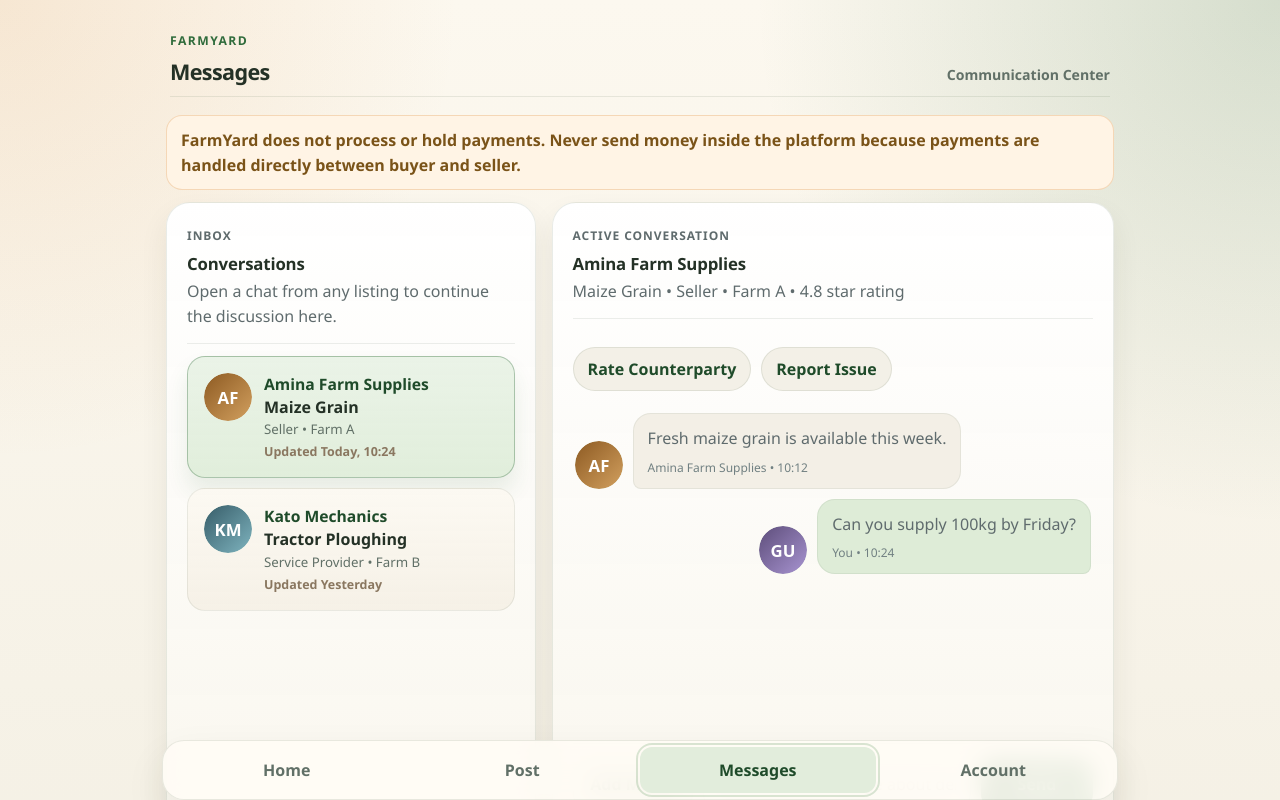
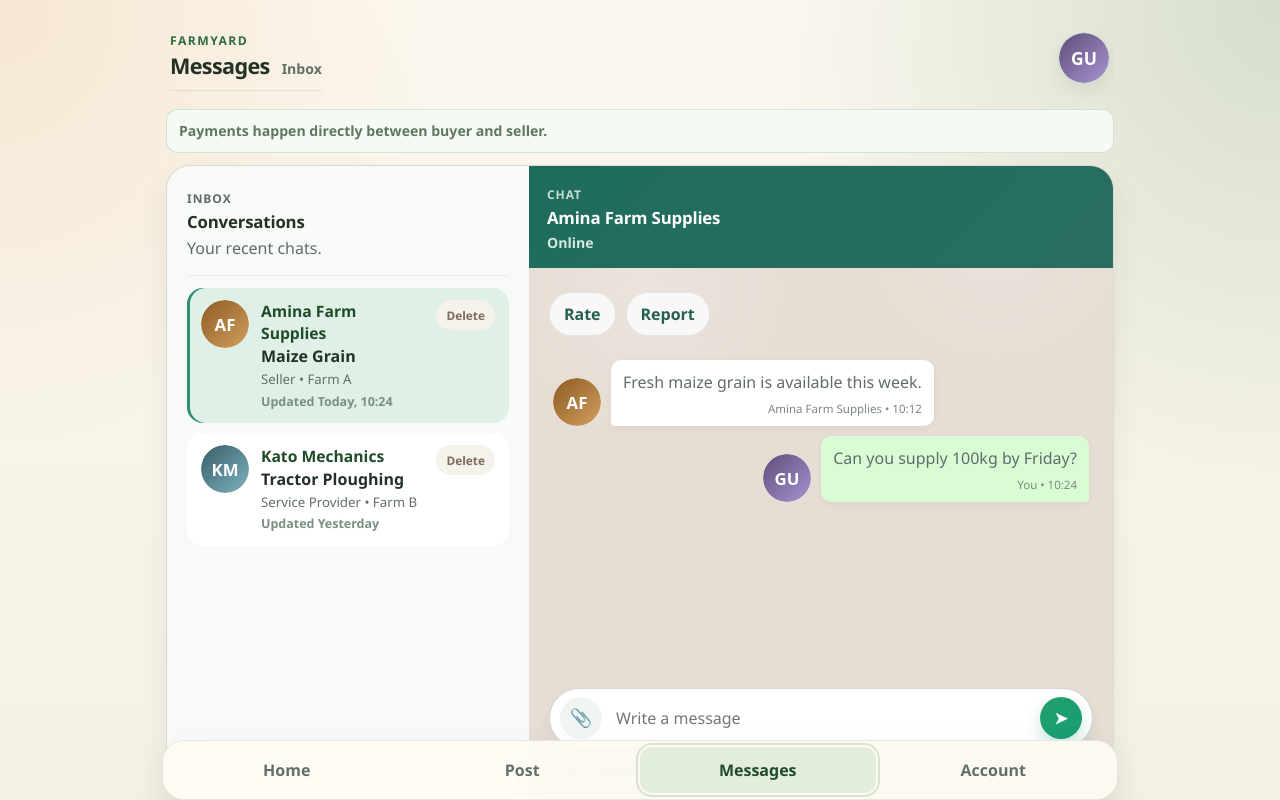
Before and after one commit to hertha-eng/farmyard-app, a plain HTML site: page index.html in a window 1280 px wide. Both pictures are taken after a click on the button "Messages". Shown: the top 800 px of the page. Drawn offline with nearby package versions, Linux system fonts and the light colour scheme.

Commit message:
messaging tab

```diff
--- a/index.html
+++ b/index.html
@@ -139,33 +139,36 @@
     </div>
 
     <div id="messages-tab" class="tab" hidden>
-        <div class="page-heading">
-            <p class="page-brand">FarmYard</p>
-            <div class="page-heading-row">
-                <h2>Messages</h2>
-                <p class="page-heading-note">Communication Center</p>
+        <div class="page-heading messages-page-heading">
+            <div>
+                <p class="page-brand">FarmYard</p>
+                <div class="page-heading-row">
+                    <h2>Messages</h2>
+                    <p class="page-heading-note">Inbox</p>
+                </div>
             </div>
+            <div id="messages-profile-avatar" class="messages-profile-avatar" aria-label="Your profile photo"></div>
         </div>
-        <p class="payment-warning">FarmYard does not process or hold payments. Never send money inside the platform because payments are handled directly between buyer and seller.</p>
+        <p class="payment-warning">Payments happen directly between buyer and seller.</p>
         <div class="messages-layout">
             <div class="messages-panel">
                 <div class="messages-panel-header">
                     <p class="messages-panel-kicker">Inbox</p>
                     <h3>Conversations</h3>
-                    <p>Open a chat from any listing to continue the discussion here.</p>
+                    <p>Your recent chats.</p>
                 </div>
                 <div id="conversation-list" class="conversation-list"></div>
             </div>
             <div class="messages-panel active-chat">
                 <div class="messages-panel-header">
                     <button id="messages-back" class="messages-back" type="button">Back to Inbox</button>
-                    <p class="messages-panel-kicker">Active Conversation</p>
+                    <p class="messages-panel-kicker">Chat</p>
                     <h3 id="active-chat-title">Select a conversation</h3>
-                    <p id="active-chat-meta">Select a buyer or seller conversation to review the thread.</p>
+                    <p id="active-chat-meta">Open a chat to view messages.</p>
                 </div>
                 <div class="chat-trust-actions">
-                    <button id="chat-rate-user" type="button">Rate Counterparty</button>
-                    <button id="chat-report-user" type="button">Report Issue</button>
+                    <button id="chat-rate-user" type="button">Rate</button>
+                    <button id="chat-report-user" type="button">Report</button>
                 </div>
                 <div id="chat-feedback-panel" class="chat-feedback-panel">
                     <h4 id="chat-feedback-title">Rate User</h4>
@@ -186,17 +189,17 @@
                     </div>
                 </div>
                 <div id="messages-empty" class="messages-empty">
-                    <p>No conversation selected yet.</p>
+                    <p>No chat selected.</p>
                 </div>
                 <div id="chat-thread" class="chat-thread"></div>
                 <div id="message-media-preview" class="message-media-preview" hidden></div>
                 <div class="chat-composer">
                     <input type="file" id="message-media-input" accept="image/*,video/*" multiple hidden>
-                    <button id="message-attach" class="message-attach-btn" type="button">Add Media</button>
-                    <input type="text" id="message-input" placeholder="Write a clear message about delivery, price, quantity, or availability">
-                    <button id="message-send" type="button">Send</button>
+                    <button id="message-attach" class="message-attach-btn" type="button" aria-label="Add media">&#128206;</button>
+                    <input type="text" id="message-input" placeholder="Write a message">
+                    <button id="message-send" class="message-send-btn" type="button" aria-label="Send message">&#10148;</button>
                 </div>
-                <p class="message-help-text">Share up to 5 images or videos in one message.</p>
+                <p class="message-help-text">Up to 5 images or videos.</p>
             </div>
         </div>
     </div>
--- a/script.js
+++ b/script.js
@@ -269,6 +269,8 @@ let conversations = [
         sellerId: 'seller-amina',
         role: 'Seller',
         location: 'Farm A',
+        online: true,
+        lastSeen: 'now',
         lastUpdated: 'Today, 10:24',
         messages: [
             { author: 'Amina Farm Supplies', text: 'Fresh maize grain is available this week.', time: '10:12', mine: false },
@@ -282,6 +284,8 @@ let conversations = [
         sellerId: 'seller-kato',
         role: 'Service Provider',
         location: 'Farm B',
+        online: false,
+        lastSeen: '2 hours ago',
         lastUpdated: 'Yesterday',
         messages: [
             { author: 'Kato Mechanics', text: 'We cover ploughing and harrowing in nearby districts.', time: '17:45', mine: false },
@@ -359,6 +363,7 @@ const chatFeedbackPanel = document.getElementById('chat-feedback-panel');
 const chatFeedbackTitle = document.getElementById('chat-feedback-title');
 const chatRatingInput = document.getElementById('chat-rating');
 const chatFeedbackNote = document.getElementById('chat-feedback-note');
+const messagesProfileAvatar = document.getElementById('messages-profile-avatar');
 const toast = document.getElementById('toast');
 const openLoginBtn = document.getElementById('open-login');
 const openRegisterBtn = document.getElementById('open-register');
@@ -1450,11 +1455,19 @@ function startConversation(listing){
 
 function renderMessagesTab(){
     conversationList.innerHTML = '';
+    if (messagesProfileAvatar) {
+        messagesProfileAvatar.innerHTML = renderAvatarMarkup({
+            name: currentUser.name,
+            avatarUrl: currentUser.avatarUrl || '',
+            imageClassName: 'avatar-image',
+            fallbackClassName: 'avatar-fallback',
+        });
+    }
     const activeConversation = conversations.find(conversation => conversation.id === activeConversationId) || conversations[0];
 
     if (!activeConversation && !conversations.length) {
-        activeChatTitle.textContent = 'No conversations yet';
-        activeChatMeta.textContent = 'Message a seller from any listing to start chatting here.';
+        activeChatTitle.textContent = 'No conversations';
+        activeChatMeta.textContent = 'Start from a listing.';
         messagesEmpty.style.display = 'block';
         chatThread.innerHTML = '';
         clearMessageComposer();
@@ -1474,8 +1487,7 @@ function renderMessagesTab(){
             imageClassName: 'avatar-image',
             fallbackClassName: 'avatar-fallback',
         });
-        const card = document.createElement('button');
-        card.type = 'button';
+        const card = document.createElement('div');
         card.className = `conversation-card${conversation.id === activeConversationId ? ' active' : ''}`;
         card.innerHTML = `
             <span class="conversation-avatar">${conversationAvatar}</span>
@@ -1485,6 +1497,7 @@ function renderMessagesTab(){
                 <p class="conversation-meta">${conversation.role} • ${conversation.location}</p>
                 <p class="conversation-updated">Updated ${conversation.lastUpdated}</p>
             </span>
+            <button type="button" class="conversation-delete-btn" aria-label="Delete conversation with ${conversation.contact}">Delete</button>
         `;
         card.onclick = () => {
             activeConversationId = conversation.id;
@@ -1492,6 +1505,11 @@ function renderMessagesTab(){
             clearMessageComposer();
             renderMessagesTab();
         };
+        const deleteButton = card.querySelector('.conversation-delete-btn');
+        deleteButton.onclick = (event) => {
+            event.stopPropagation();
+            deleteConversation(conversation.id);
+        };
         conversationList.appendChild(card);
     });
 
@@ -1502,11 +1520,10 @@ function renderMessagesTab(){
 function renderActiveConversation(){
     const conversation = conversations.find(item => item.id === activeConversationId);
     if (!conversation) return;
-    const profile = getCounterpartyProfile(conversation.contact);
     const conversationProfile = getConversationProfile(conversation);
 
     activeChatTitle.textContent = conversation.contact;
-    activeChatMeta.textContent = `${conversation.listingTitle} • ${conversation.role} • ${conversation.location} • ${profile.rating.toFixed(1)} star rating`;
+    activeChatMeta.textContent = getConversationPresenceLabel(conversation);
     messagesEmpty.style.display = 'none';
     chatThread.innerHTML = '';
 
@@ -1547,6 +1564,16 @@ function renderActiveConversation(){
     chatThread.scrollTop = chatThread.scrollHeight;
 }
 
+function getConversationPresenceLabel(conversation){
+    if (conversation.online) {
+        return 'Online';
+    }
+    if (conversation.lastSeen) {
+        return `Last seen ${conversation.lastSeen}`;
+    }
+    return 'Offline';
+}
+
 function sendMessage(){
     const text = messageInput.value.trim();
     const conversation = conversations.find(item => item.id === activeConversationId);
@@ -1563,6 +1590,23 @@ function sendMessage(){
     clearMessageComposer();
     renderMessagesTab();
     showToast('Message sent');
+}
+
+function deleteConversation(conversationId){
+    const targetConversation = conversations.find(item => item.id === conversationId);
+    if (!targetConversation) return;
+    conversations = conversations.filter(item => item.id !== conversationId);
+
+    if (activeConversationId === conversationId) {
+        activeConversationId = conversations[0]?.id || null;
+        if (!conversations.length) {
+            mobileMessagesView = 'inbox';
+        }
+    }
+
+    clearMessageComposer();
+    renderMessagesTab();
+    showToast(`Deleted chat with ${targetConversation.contact} from your inbox`);
 }
 
 function syncMessagesView(){
--- a/style.css
+++ b/style.css
@@ -449,6 +449,26 @@ nav button.is-active {
     white-space: nowrap;
 }
 
+.messages-page-heading {
+    display: flex;
+    align-items: flex-start;
+    justify-content: space-between;
+    gap: 14px;
+}
+
+.messages-profile-avatar {
+    width: 52px;
+    height: 52px;
+    border-radius: 50%;
+    overflow: hidden;
+    display: grid;
+    place-items: center;
+    background: rgba(230, 238, 226, 0.95);
+    border: 1px solid rgba(103, 119, 96, 0.14);
+    box-shadow: 0 8px 18px rgba(49, 57, 38, 0.08);
+    flex-shrink: 0;
+}
+
 .market-hero-text,
 .section-intro,
 .market-results-copy {
@@ -1487,36 +1507,40 @@ nav button.is-active {
 
 .payment-warning {
     margin-bottom: 12px;
-    padding: 12px 14px;
-    border: 1px solid rgba(217, 141, 63, 0.28);
-    border-radius: 16px;
-    background-color: #fff4e5;
-    color: #7a5318;
+    padding: 10px 12px;
+    border: 1px solid rgba(197, 215, 198, 0.7);
+    border-radius: 12px;
+    background-color: #f5fbf4;
+    color: #5f7661;
     font-weight: 600;
+    font-size: 0.88rem;
 }
 
 .messages-layout {
     display: grid;
-    grid-template-columns: 0.92fr 1.4fr;
-    gap: 16px;
+    grid-template-columns: 0.88fr 1.42fr;
+    gap: 0;
+    border-radius: 24px;
+    overflow: hidden;
+    border: 1px solid rgba(103, 119, 96, 0.14);
+    box-shadow: var(--shadow-card);
+    background: #efeae2;
 }
 
 .messages-panel {
-    background:
-        linear-gradient(180deg, rgba(255, 255, 255, 0.98), rgba(249, 246, 238, 0.94));
-    border-radius: 24px;
+    background: #f8faf7;
     padding: 20px;
-    box-shadow: var(--shadow-card);
-    border: 1px solid rgba(103, 119, 96, 0.14);
+    border: none;
+    box-shadow: none;
 }
 
 .messages-panel-header {
     padding-bottom: 14px;
-    border-bottom: 1px solid rgba(103, 119, 96, 0.12);
+    border-bottom: 1px solid rgba(103, 119, 96, 0.1);
 }
 
 .messages-panel-kicker {
-    margin-bottom: 6px;
+    margin-bottom: 4px;
     font-size: 0.75rem;
     font-weight: 800;
     text-transform: uppercase;
@@ -1524,15 +1548,51 @@ nav button.is-active {
     color: var(--brand);
 }
 
+.messages-panel-header h3 {
+    line-height: 1.2;
+}
+
 .messages-panel-header p {
     color: #5f6b6d;
     margin-top: 4px;
 }
 
+#active-chat-title {
+    margin-top: 2px;
+    color: #fff;
+}
+
+#active-chat-meta {
+    font-size: 0.88rem;
+    font-weight: 600;
+    color: rgba(238, 248, 241, 0.88);
+}
+
 .active-chat {
     display: flex;
     flex-direction: column;
     min-height: 620px;
+    background:
+        radial-gradient(circle at 20% 20%, rgba(255, 255, 255, 0.2), transparent 22%),
+        radial-gradient(circle at 80% 10%, rgba(255, 255, 255, 0.16), transparent 20%),
+        #e6ddd4;
+}
+
+.active-chat .messages-panel-header {
+    margin: -20px -20px 0;
+    padding: 16px 18px 14px;
+    background: linear-gradient(135deg, #1f6c5c 0%, #286e62 100%);
+    border-bottom: none;
+}
+
+.active-chat .messages-panel-kicker {
+    color: rgba(235, 247, 239, 0.82);
+}
+
+.active-chat .messages-back {
+    border-color: rgba(234, 246, 236, 0.2);
+    background-color: rgba(244, 250, 246, 0.12);
+    color: #f4fbf6;
 }
 
 .messages-back {
@@ -1558,13 +1618,13 @@ nav button.is-active {
 .conversation-card {
     width: 100%;
     display: grid;
-    grid-template-columns: auto 1fr;
+    grid-template-columns: auto 1fr auto;
+    align-items: start;
     gap: 12px;
-    padding: 16px;
-    border: 1px solid rgba(103, 119, 96, 0.12);
-    border-radius: 18px;
-    background:
-        linear-gradient(180deg, rgba(252, 249, 242, 0.98), rgba(245, 240, 229, 0.94));
+    padding: 12px 14px;
+    border: none;
+    border-radius: 16px;
+    background: #ffffff;
     cursor: pointer;
     text-align: left;
     transition: transform 140ms ease, box-shadow 140ms ease, border-color 140ms ease, background-color 140ms ease;
@@ -1586,6 +1646,21 @@ nav button.is-active {
     min-width: 0;
 }
 
+.conversation-delete-btn {
+    padding: 7px 10px;
+    border: none;
+    border-radius: 999px;
+    background: #f5f1eb;
+    color: #7f6c5b;
+    font-size: 0.74rem;
+    font-weight: 700;
+    cursor: pointer;
+}
+
+.conversation-delete-btn:hover {
+    background: #ece4d9;
+}
+
 .conversation-card strong {
     font-size: 0.98rem;
     color: var(--brand-strong);
@@ -1605,19 +1680,17 @@ nav button.is-active {
     margin-top: 2px;
     font-size: 0.78rem;
     font-weight: 700;
-    color: #8a7760;
+    color: #7b8f80;
 }
 
 .conversation-card:hover {
-    transform: translateY(-2px);
-    box-shadow: 0 12px 20px rgba(49, 57, 38, 0.08);
+    transform: translateY(-1px);
+    box-shadow: 0 10px 18px rgba(49, 57, 38, 0.06);
 }
 
 .conversation-card.active {
-    border-color: rgba(47, 107, 59, 0.34);
-    background:
-        linear-gradient(180deg, rgba(234, 243, 231, 0.98), rgba(223, 237, 217, 0.94));
-    box-shadow: 0 14px 22px rgba(47, 107, 59, 0.1);
+    background: #dff1e7;
+    box-shadow: inset 3px 0 0 #2f8f72;
 }
 
 .conversation-card p,
@@ -1630,7 +1703,7 @@ nav button.is-active {
     flex: 1;
     min-height: 320px;
     margin-top: 16px;
-    padding: 6px 2px;
+    padding: 8px 4px;
     overflow-y: auto;
 }
 
@@ -1647,16 +1720,16 @@ nav button.is-active {
 .messages-empty {
     margin-top: 18px;
     padding: 18px;
-    border: 1px dashed rgba(103, 119, 96, 0.18);
+    border: 1px dashed rgba(96, 124, 104, 0.22);
     border-radius: 18px;
-    background: rgba(248, 243, 234, 0.7);
+    background: rgba(255, 255, 255, 0.55);
 }
 
 .chat-trust-actions {
     display: flex;
     gap: 10px;
     margin-top: 14px;
-    padding-top: 14px;
+    padding-top: 10px;
 }
 
 .chat-trust-actions button,
@@ -1669,9 +1742,9 @@ nav button.is-active {
 }
 
 .chat-trust-actions button {
-    background-color: #f3f0e7;
-    color: var(--brand-strong);
-    border-color: rgba(103, 119, 96, 0.14);
+    background-color: rgba(255, 255, 255, 0.76);
+    color: #255f52;
+    border-color: rgba(52, 102, 89, 0.12);
 }
 
 .chat-feedback-panel {
@@ -1679,8 +1752,8 @@ nav button.is-active {
     margin-top: 14px;
     padding: 16px;
     border-radius: 18px;
-    background-color: #fbf8f1;
-    border: 1px solid rgba(103, 119, 96, 0.14);
+    background-color: rgba(255, 255, 255, 0.76);
+    border: 1px solid rgba(103, 119, 96, 0.12);
 }
 
 .chat-feedback-panel label {
@@ -1716,16 +1789,17 @@ nav button.is-active {
 }
 
 .message-bubble {
-    max-width: 85%;
-    padding: 12px 14px;
-    border-radius: 18px 18px 18px 8px;
-    background-color: #f3efe6;
-    border: 1px solid rgba(103, 119, 96, 0.1);
+    max-width: 82%;
+    padding: 10px 12px;
+    border-radius: 10px 10px 10px 4px;
+    background-color: #ffffff;
+    border: none;
+    box-shadow: 0 2px 6px rgba(49, 57, 38, 0.06);
 }
 
 .message-bubble.mine {
-    border-radius: 18px 18px 8px 18px;
-    background-color: #deecd7;
+    border-radius: 10px 10px 4px 10px;
+    background-color: #d9fdd3;
 }
 
 .message-attachments {
@@ -1739,7 +1813,7 @@ nav button.is-active {
 .message-attachments video {
     width: 100%;
     border-radius: 14px;
-    border: 1px solid rgba(103, 119, 96, 0.14);
+    border: 1px solid rgba(103, 119, 96, 0.1);
     background: #f7f4ed;
     max-height: 220px;
     object-fit: cover;
@@ -1747,9 +1821,10 @@ nav button.is-active {
 
 .message-meta {
     display: block;
-    margin-top: 8px;
-    font-size: 0.75rem;
-    color: #718082;
+    margin-top: 6px;
+    font-size: 0.72rem;
+    color: #7b8a7d;
+    text-align: right;
 }
 
 .message-media-preview {
@@ -1760,7 +1835,7 @@ nav button.is-active {
     padding: 14px;
     border: 1px dashed rgba(103, 119, 96, 0.18);
     border-radius: 18px;
-    background: rgba(248, 243, 234, 0.72);
+    background: rgba(255, 255, 255, 0.56);
 }
 
 .message-media-chip {
@@ -1793,47 +1868,76 @@ nav button.is-active {
 
 .chat-composer {
     display: flex;
+    align-items: center;
     gap: 10px;
     margin-top: 16px;
-    padding-top: 16px;
-    border-top: 1px solid rgba(103, 119, 96, 0.12);
+    padding: 8px 10px;
+    border: 1px solid rgba(207, 214, 209, 0.92);
+    border-radius: 999px;
+    background: #ffffff;
+    box-shadow: 0 8px 16px rgba(49, 57, 38, 0.05);
 }
 
 .chat-composer .message-attach-btn {
-    min-width: 120px;
-    padding: 12px 14px;
-    border: 1px solid rgba(103, 119, 96, 0.16);
-    border-radius: 14px;
-    background: #f7f2e7;
-    color: var(--brand-strong);
+    width: 42px;
+    height: 42px;
+    min-width: 42px;
+    padding: 0;
+    border: none;
+    border-radius: 50%;
+    background: #f1f5f2;
+    color: #54675a;
+    font-size: 1.12rem;
+    line-height: 1;
     font-weight: 700;
     cursor: pointer;
+    display: inline-flex;
+    align-items: center;
+    justify-content: center;
 }
 
 .chat-composer input {
     flex: 1;
-    min-height: 48px;
-    padding: 12px 14px;
-    border: 1px solid #d8dfe0;
-    border-radius: 14px;
-    background: #fffdfa;
-}
-
-.chat-composer button {
-    min-width: 112px;
-    padding: 12px 18px;
+    min-width: 0;
+    min-height: 42px;
+    padding: 0 4px;
     border: none;
-    border-radius: 14px;
-    background: linear-gradient(135deg, var(--brand) 0%, #4c8a58 100%);
+    border-radius: 0;
+    background: transparent;
+}
+
+.chat-composer .message-send-btn {
+    width: 42px;
+    height: 42px;
+    min-width: 42px;
+    padding: 0;
+    border: none;
+    border-radius: 50%;
+    background: linear-gradient(135deg, #22a06b 0%, #179c74 100%);
     color: #fff;
     font-weight: 700;
+    font-size: 1rem;
+    line-height: 1;
     cursor: pointer;
+    box-shadow: 0 8px 16px rgba(34, 160, 107, 0.24);
+    display: inline-flex;
+    align-items: center;
+    justify-content: center;
+}
+
+.chat-composer input:focus {
+    outline: none;
+}
+
+.chat-composer:focus-within {
+    border-color: rgba(31, 128, 92, 0.28);
+    box-shadow: 0 10px 20px rgba(49, 57, 38, 0.08);
 }
 
 .message-help-text {
     margin-top: 10px;
-    color: var(--muted);
-    font-size: 0.84rem;
+    color: #718278;
+    font-size: 0.8rem;
 }
 
 /* --------------------
@@ -1928,8 +2032,12 @@ nav button.is-active {
     .profile-hero { flex-direction: column; align-items: flex-start; }
     .profile-fields { grid-template-columns: 1fr; }
     .messages-layout { grid-template-columns: 1fr; }
-    .chat-composer { flex-direction: column; }
-    .conversation-card { grid-template-columns: auto 1fr; }
+    .chat-composer {
+        gap: 8px;
+        padding: 8px 10px;
+    }
+    .messages-page-heading { align-items: center; }
+    .conversation-card { grid-template-columns: auto 1fr auto; }
     .message-row,
     .message-row.mine { align-items: flex-start; }
     .message-attachments { grid-template-columns: 1fr; }
```
